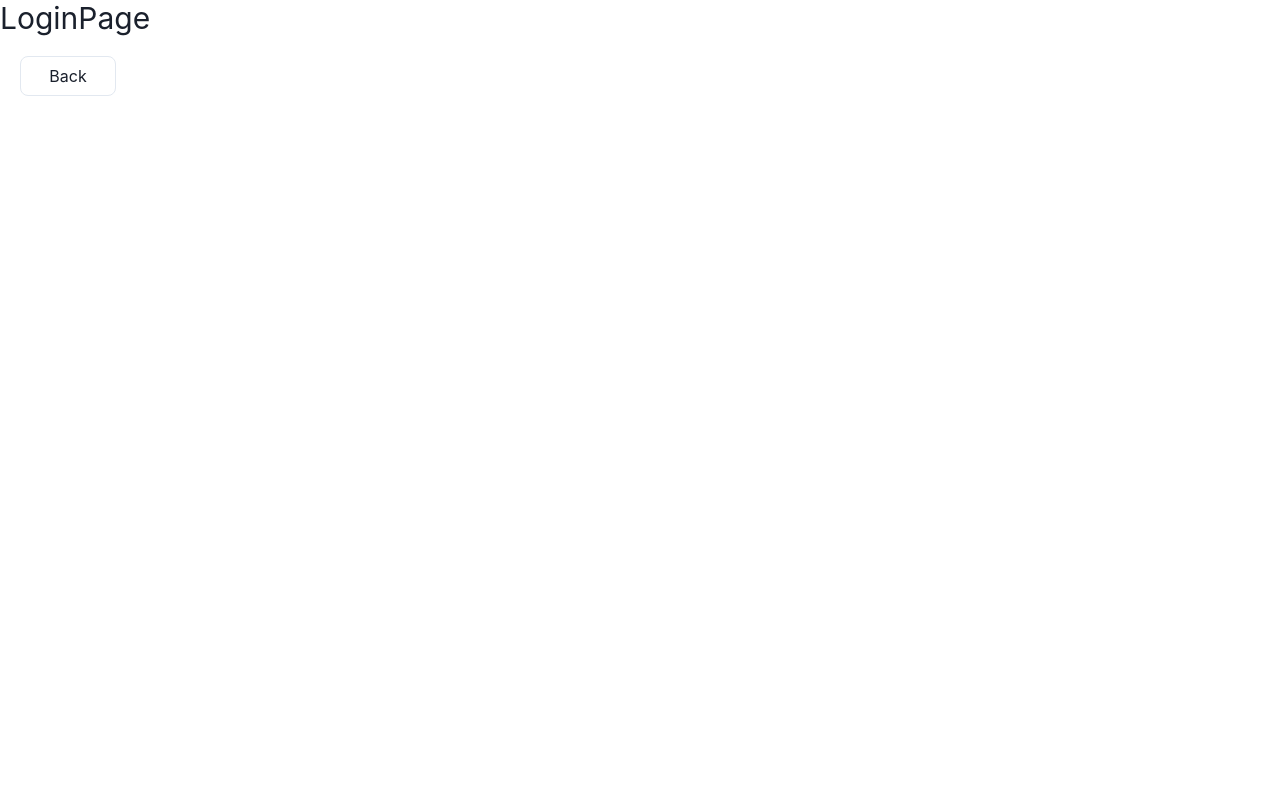
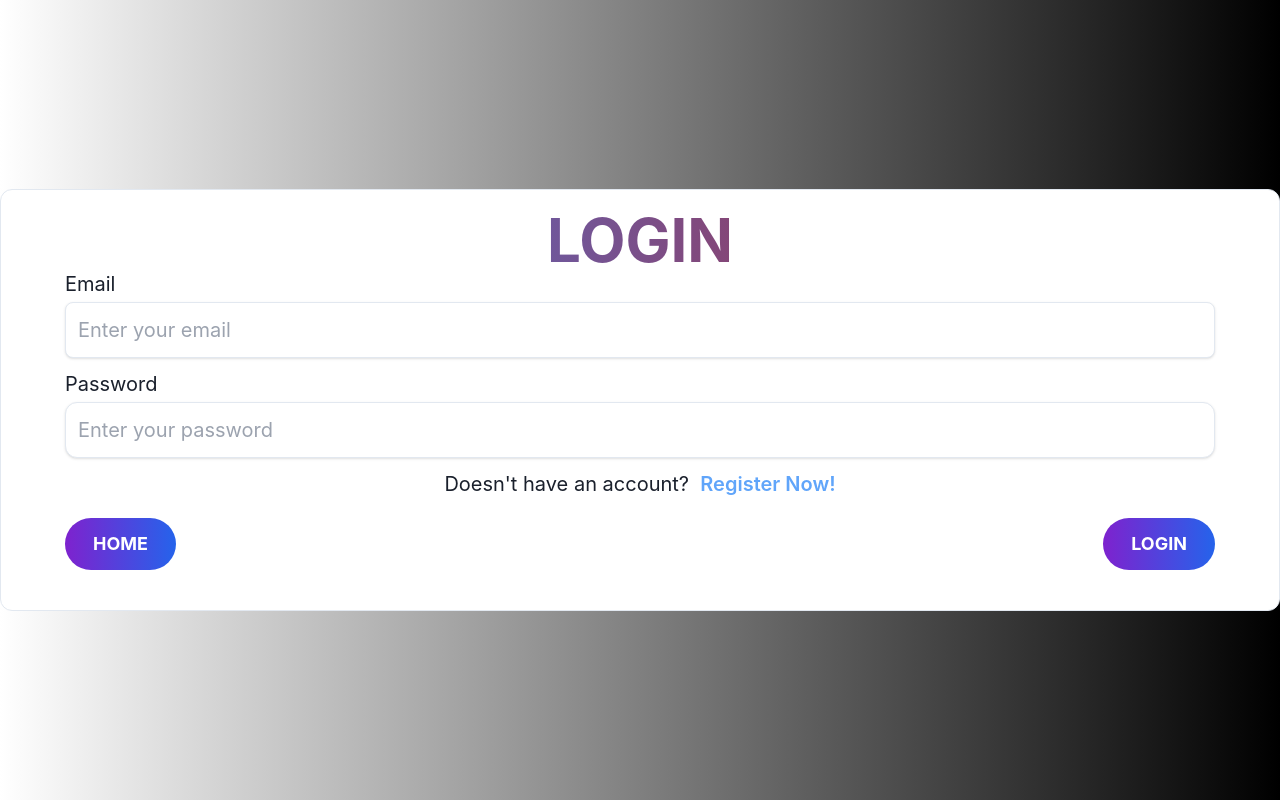
Before and after one commit to ReyKeyS/ComputeHub-frontend, a React (Vite) app: page /login in a window 1280 px wide. Built offline with nearby package versions, Linux system fonts and the light colour scheme.

Commit message:
coba tampilan login

```diff
--- a/src/pages/LoginPage.jsx
+++ b/src/pages/LoginPage.jsx
@@ -4,10 +4,26 @@ import { Link } from 'react-router-dom'
 function LoginPage() {
   return (
     <>
-        <div className='text-3xl'>LoginPage</div>
+        {/* <div className='text-3xl'>LoginPage</div>
         <Link to="/">
         <button className='w-24 h-10 border rounded-lg m-5'>Back</button>
-        </Link>
+        </Link> */}
+        <div className='w-screen h-screen flex justify-center bg-gradient-to-r from-white to-black'>
+          <div className='bg-white py-5 px-16 w-full m-auto flex flex-col border rounded-xl place-content-center'>
+            <h1 className='text-center font-bold text-6xl bg-gradient-to-r from-blue-500 to-red-700 bg-clip-text text-transparent'>LOGIN</h1>
+            <div className='text-xl mb-1'>Email</div>
+            <input type="text" placeholder='Enter your email'  className='mb-3 px-3 py-2 border shadow rounded-lg w-full h-14 text-xl focus:ring-2 focus:ring-blue-500 focus:outline-none'/>
+            <div class="text-xl mb-1">Password</div>
+            <input type="password" name="pass" placeholder="Enter your password" class="px-3 py-2 border rounded-xl w-full h-14 text-xl shadow focus:ring-2 focus:ring-blue-500 focus:outline-none"></input>
+            <div class="text-xl text-center mt-3">Doesn't have an account? &nbsp;<a class="font-semibold text-blue-400 duration-500 hover:text-purple-600 hover:duration-500">Register Now!</a></div>
+            <div class="flex">
+              <button type="submit" name="home" formaction="index.php" class="my-5 text-lg font-bold mr-auto px-7 py-3 flex text-white rounded-full bg-gradient-to-r from-purple-700 to-blue-600 hover:bg-gradient-to-r hover:from-purple-900 hover:to-blue-800 active:bg-sky-600 focus:ring-4 focus:ring-purple-800">
+              HOME
+              </button>
+              <button type="submit" name="login" class="my-5 text-lg font-bold ml-auto px-7 py-3 text-white rounded-full bg-gradient-to-r from-purple-700 to-blue-600 hover:bg-gradient-to-r hover:from-purple-900 hover:to-blue-800 active:bg-sky-600 focus:ring-4 focus:ring-sky-200">LOGIN</button>
+            </div>
+          </div>
+        </div>
     </>
   )
 }
```
